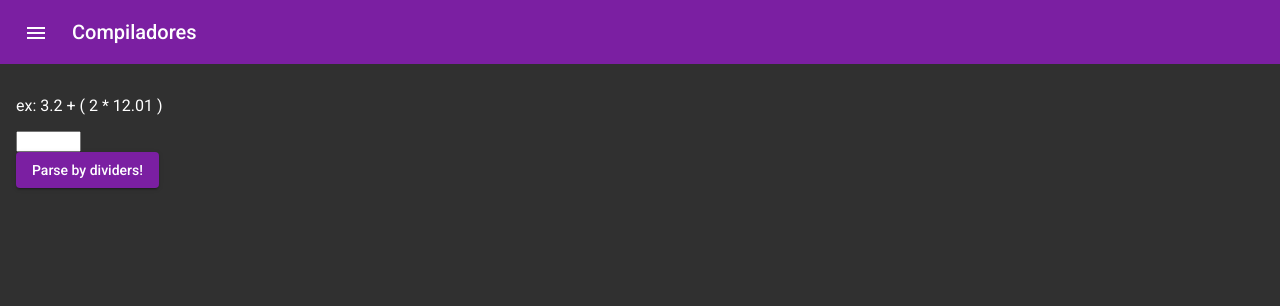
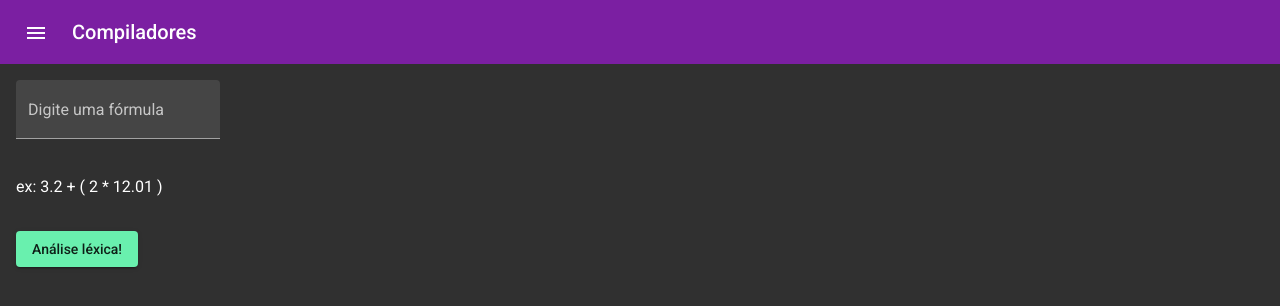
Before and after one commit to jibaky/trabComp, an Angular app: page /calculator in a window 1280 px wide. Shown: the top 306 px of the page. Built offline with nearby package versions, Linux system fonts and the light colour scheme.

Commit message:
corrigi tokens invalidos no analizador lexico

```diff
--- a/angular.json
+++ b/angular.json
@@ -108,6 +108,9 @@
             ],
             "scripts": []
           }
+        },
+        "deploy": {
+          "builder": "angular-cli-ghpages:deploy"
         }
       }
     }
--- a/package.json
+++ b/package.json
@@ -30,6 +30,7 @@
     "@angular/compiler-cli": "~13.3.0",
     "@types/jasmine": "~3.10.0",
     "@types/node": "^12.11.1",
+    "angular-cli-ghpages": "^1.0.3",
     "jasmine-core": "~4.0.0",
     "karma": "~6.3.0",
     "karma-chrome-launcher": "~3.1.0",
--- a/src/app/app.module.ts
+++ b/src/app/app.module.ts
@@ -15,6 +15,7 @@ import { MatListModule } from '@angular/material/list';
 import { MatCardModule } from '@angular/material/card';
 import { AboutComponent } from './pages/about/about.component';
 import { AnaliseLexicaComponent } from './pages/analise-lexica/analise-lexica.component';
+import { MatFormFieldModule } from '@angular/material/form-field';
 
 @NgModule({
   declarations: [AppComponent, HomeComponent, HomePageComponent, AboutComponent, AnaliseLexicaComponent],
@@ -29,6 +30,7 @@ import { AnaliseLexicaComponent } from './pages/analise-lexica/analise-lexica.co
     MatIconModule,
     MatListModule,
     MatCardModule,
+    MatFormFieldModule,
   ],
   providers: [],
   bootstrap: [AppComponent],
--- a/src/app/home/home.component.html
+++ b/src/app/home/home.component.html
@@ -1,13 +1,17 @@
 <div class="container">
+  <mat-form-field color="accent" appearance="fill" (valueChanges)="textExp = text.value">
+    <mat-label>Digite uma fórmula</mat-label>
+    <input matInput type="text" id="exp" size="5" [value]="textExp" #text />
+  </mat-form-field>
   <p>ex: 3.2 + ( 2 * 12.01 )</p>
-  <input type="text" id="exp" size="5" [(value)]="textExp" #text /><br />
   <!-- <button mat-raised-button color="primary" (click)="analizadorLexico(text.value)">Parse!</button><br> -->
+  <br>
   <button
     mat-raised-button
-    color="primary"
+    color="accent"
     (click)="parseByDivider(text.value)"
   >
-    Parse by dividers!</button
+    Análise léxica!</button
   ><br />
   <table class="table">
     <tr *ngFor="let line of results">
--- a/src/app/home/home.component.ts
+++ b/src/app/home/home.component.ts
@@ -17,11 +17,11 @@ export class HomeComponent implements OnInit {
 
   /** Lista de tokens que dividem os numeros da calculadora */
   dividers = '+-*/()'.split('');
-
+  alfabeto = '+-*/.1234567890()'.split('');
   results: Token[] = [];
 
   reNAT = /^\d*$/;
-  reREA = /^\d*\.\d*$/;
+  reREA = /^\d+\.\d+$/;
   reAP = /^\($/;
   reFP = /^\)$/;
   reOPSUM = /^\+$/;
@@ -34,9 +34,30 @@ export class HomeComponent implements OnInit {
   parseByDivider(text: string): void {
     this.results = [];
     // remove todos os espaços da string por
-    text = text.replaceAll(' ', '');
     let r = new Token();
     for(let i = 0; i<text.length; i++){
+      // if (text[i] == ' ') {
+      //   if (r.token != ''){
+      //     r.meaning = this.identifyToken(r.token);
+      //     this.results.push(r);
+      //     r = new Token();
+      //   }
+      //   continue;
+      // }
+      if (!this.alfabeto.includes(text[i])){
+        if (r.token != ''){
+          r.meaning = this.identifyToken(r.token);
+          this.results.push(r);
+          r = new Token();
+        }
+        if (text[i] !== ' ') {
+          r.token = text[i];
+          r.meaning = this.identifyToken(r.token);
+          this.results.push(r);
+          r = new Token();
+        }
+        continue;
+      }
       // Caso não seja um operador (divider), acumule o caractere na token
       if(!this.dividers.includes(text[i])){
         r.token += text[i];
@@ -70,6 +91,10 @@ export class HomeComponent implements OnInit {
     else if(this.reOPSUB.test(token)) return 'Operação substração';
     else if(this.reOPMUL.test(token)) return 'Operação multiplicação';
     else if(this.reOPDIV.test(token)) return 'Operação divisão';
+
+    // verificação de erros
+    if (/(^\.\d*$)|(^\d*\.$)/.test(token)) return 'Número real mal formatado';
+
 
     return 'TOKEN DESCONHECIDA';
   }
```
Also changed, not shown: 1 other file (tests, documents, lock files or other folders).
